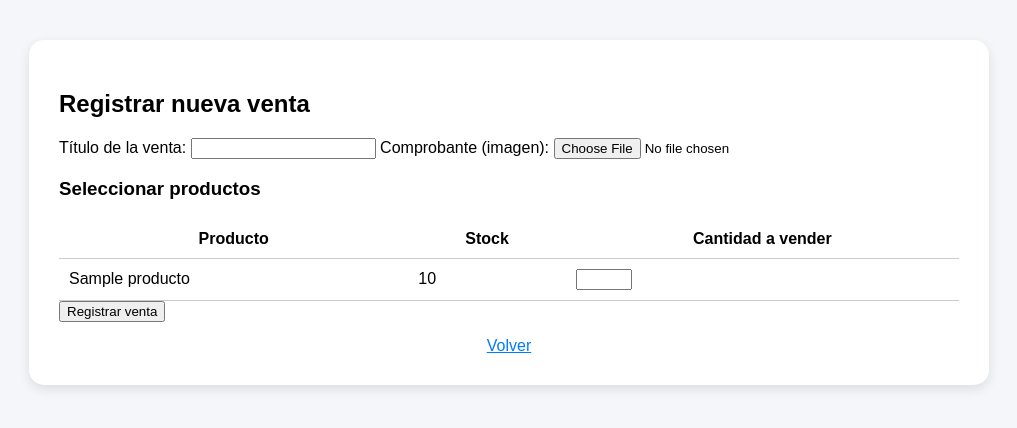
After one commit to vicente-AR81/Proyecto-conjunto-con-5to, a Flask app: page /agregar_venta in a window 1280 px wide. The commit adds this page. Shown: the top 428 px of the page, without its empty margins (131-1148 px from the left). Run offline with Flask 3, Linux system fonts and the light colour scheme; tables that the repository leaves empty hold one stand-in row (values such as "Sample post").

Commit message:
Ventas pestaña

```diff
--- a/app/app.py
+++ b/app/app.py
@@ -2,13 +2,22 @@ import os
 from flask import Flask, render_template, request, redirect, url_for, session, flash, current_app, jsonify
 from flask_sqlalchemy import SQLAlchemy
 from werkzeug.security import generate_password_hash, check_password_hash
+from werkzeug.utils import secure_filename
+from datetime import datetime
 
 #Conectar uri de base de datos, sino no funciona
 app = Flask(__name__)
 app.secret_key = 'SECRET_KEY'
 
+UPLOAD_FOLDER = os.path.join('../app/static', 'uploads')
+
+if not os.path.exists(UPLOAD_FOLDER):
+    os.makedirs(UPLOAD_FOLDER)
+
+app.config['UPLOAD_FOLDER'] = UPLOAD_FOLDER
 app.config['SQLALCHEMY_DATABASE_URI'] = ''
 app.config['SQLALCHEMY_TRACK_MODIFICATIONS'] = False
+
 
 db = SQLAlchemy(app)
 
@@ -25,6 +34,24 @@ class Producto(db.Model):
     descripcion = db.Column(db.String(255), nullable=False)
     stock = db.Column(db.Integer, nullable=False)
     precio = db.Column(db.Float, nullable=False)
+
+class Venta(db.Model):
+    id = db.Column(db.Integer, primary_key=True)
+    titulo = db.Column(db.String(150), nullable=False)
+    fecha = db.Column(db.DateTime, default=datetime.utcnow)
+    imagen = db.Column(db.String(255), nullable=True)
+
+    items = db.relationship("VentaItem", backref="venta", cascade="all, delete-orphan")
+
+class VentaItem(db.Model):
+    id = db.Column(db.Integer, primary_key=True)
+    venta_id = db.Column(db.Integer, db.ForeignKey('venta.id'))
+    producto_id = db.Column(db.Integer, db.ForeignKey('producto.id'))
+
+    cantidad = db.Column(db.Integer, nullable=False)
+    precio_unitario = db.Column(db.Float, nullable=False)
+
+    producto = db.relationship("Producto")
 
 @app.route('/', methods=['GET', 'POST'])
 def login():
@@ -110,7 +137,60 @@ def proveedores():
 
 @app.route('/ventas')
 def ventas():
-    return render_template('Ventas.html')
+    ventas = Venta.query.all()
+    return render_template('Ventas.html', ventas=ventas)
+
+
+@app.route('/agregar_venta', methods=['GET', 'POST'])
+def agregar_venta():
+    productos = Producto.query.all()
+
+    if request.method == 'POST':
+        titulo = request.form['titulo']
+
+        # Guardar imagen
+        imagen_file = request.files.get('imagen')
+        imagen_path = None
+
+        if imagen_file and imagen_file.filename != "":
+            filename = secure_filename(imagen_file.filename)
+
+            # Guardamos el archivo físico
+            ruta_archivo = os.path.join(app.config['UPLOAD_FOLDER'], filename)
+            imagen_file.save(ruta_archivo)
+
+            # Guardamos SOLO la ruta relativa para el HTML
+            imagen_path = f"uploads/{filename}"
+
+        # Crear venta
+        venta = Venta(
+            titulo=titulo,
+            imagen=imagen_path
+        )
+        db.session.add(venta)
+        db.session.commit()
+
+        # Registrar productos vendidos
+        for p in productos:
+            cantidad = request.form.get(f"cantidad_{p.id}")
+            if cantidad and int(cantidad) > 0:
+                cantidad = int(cantidad)
+
+                item = VentaItem(
+                    venta_id=venta.id,
+                    producto_id=p.id,
+                    cantidad=cantidad,
+                    precio_unitario=p.precio
+                )
+                db.session.add(item)
+
+                p.stock -= cantidad
+
+        db.session.commit()
+        return redirect(url_for('ventas'))
+
+    return render_template('Agregar_Venta.html', productos=productos)
+
 
 @app.route('/gastos')
 def gastos():
--- /dev/null
+++ b/app/static/Ventas.css
@@ -0,0 +1,46 @@
+body {
+    font-family: 'Poppins', sans-serif;
+    background: #f5f6fa;
+    margin: 0;
+    padding: 40px;
+  }
+
+  .container, .form-container {
+    max-width: 900px;
+    margin: 0 auto;
+    background: white;
+    padding: 30px;
+    border-radius: 15px;
+    box-shadow: 0 4px 12px rgba(0,0,0,0.1);
+  }
+
+  h1, h2, h3 {
+    margin-bottom: 20px;
+  }
+
+  .btn-crear {
+    background: #28a745;
+    color: white;
+    padding: 8px 14px;
+    text-decoration: none;
+    border-radius: 8px;
+    font-weight: bold;
+  }
+
+  table {
+    width: 100%;
+    border-collapse: collapse;
+    margin-top: 20px;
+  }
+
+  th, td {
+    padding: 10px;
+    border-bottom: 1px solid #ccc;
+  }
+
+  .volver {
+    display: block;
+    margin-top: 15px;
+    text-align: center;
+    color: #007bff;
+  }
--- /dev/null
+++ b/app/templates/Agregar_Venta.html
@@ -0,0 +1,46 @@
+<!DOCTYPE html>
+<html lang="es">
+<head>
+    <meta charset="UTF-8">
+    <title>Registrar venta</title>
+    <link rel="stylesheet" href="{{ url_for('static', filename='ventas.css') }}">
+</head>
+<body>
+
+<div class="form-container">
+    <h2>Registrar nueva venta</h2>
+
+    <form method="POST" enctype="multipart/form-data">
+        <label>Título de la venta:</label>
+        <input type="text" name="titulo" required>
+
+        <label>Comprobante (imagen):</label>
+        <input type="file" name="imagen" accept="image/*">
+
+        <h3>Seleccionar productos</h3>
+
+        <table>
+            <tr>
+                <th>Producto</th>
+                <th>Stock</th>
+                <th>Cantidad a vender</th>
+            </tr>
+
+            {% for p in productos %}
+            <tr>
+                <td>{{ p.nombre }}</td>
+                <td>{{ p.stock }}</td>
+                <td>
+                    <input type="number" name="cantidad_{{ p.id }}" min="0" max="{{ p.stock }}">
+                </td>
+            </tr>
+            {% endfor %}
+        </table>
+
+        <button type="submit">Registrar venta</button>
+        <a href="{{ url_for('ventas') }}" class="volver">Volver</a>
+    </form>
+</div>
+
+</body>
+</html>
```
Also changed, not shown: app/templates/Ventas.html (+47 -4 lines).
